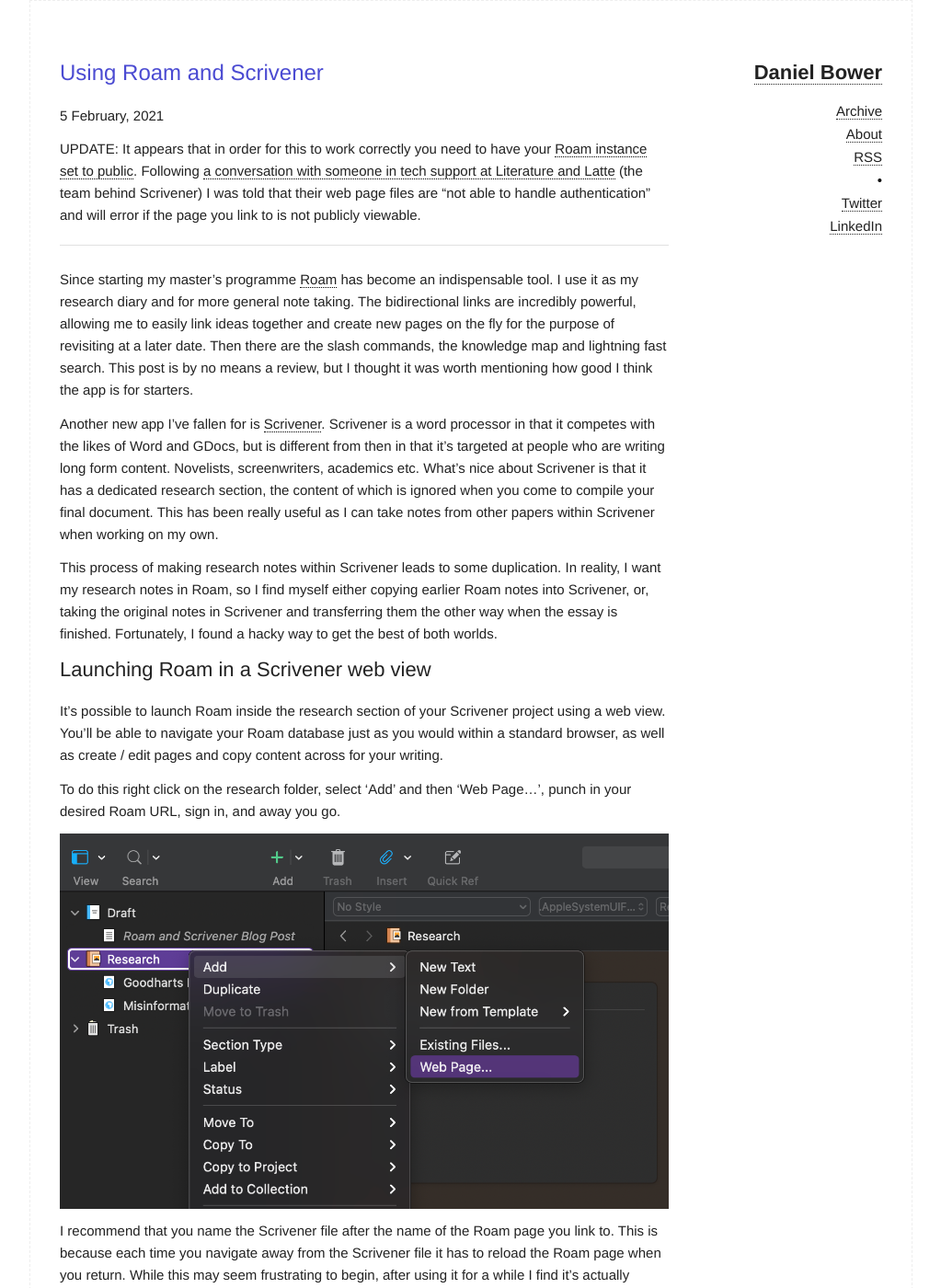
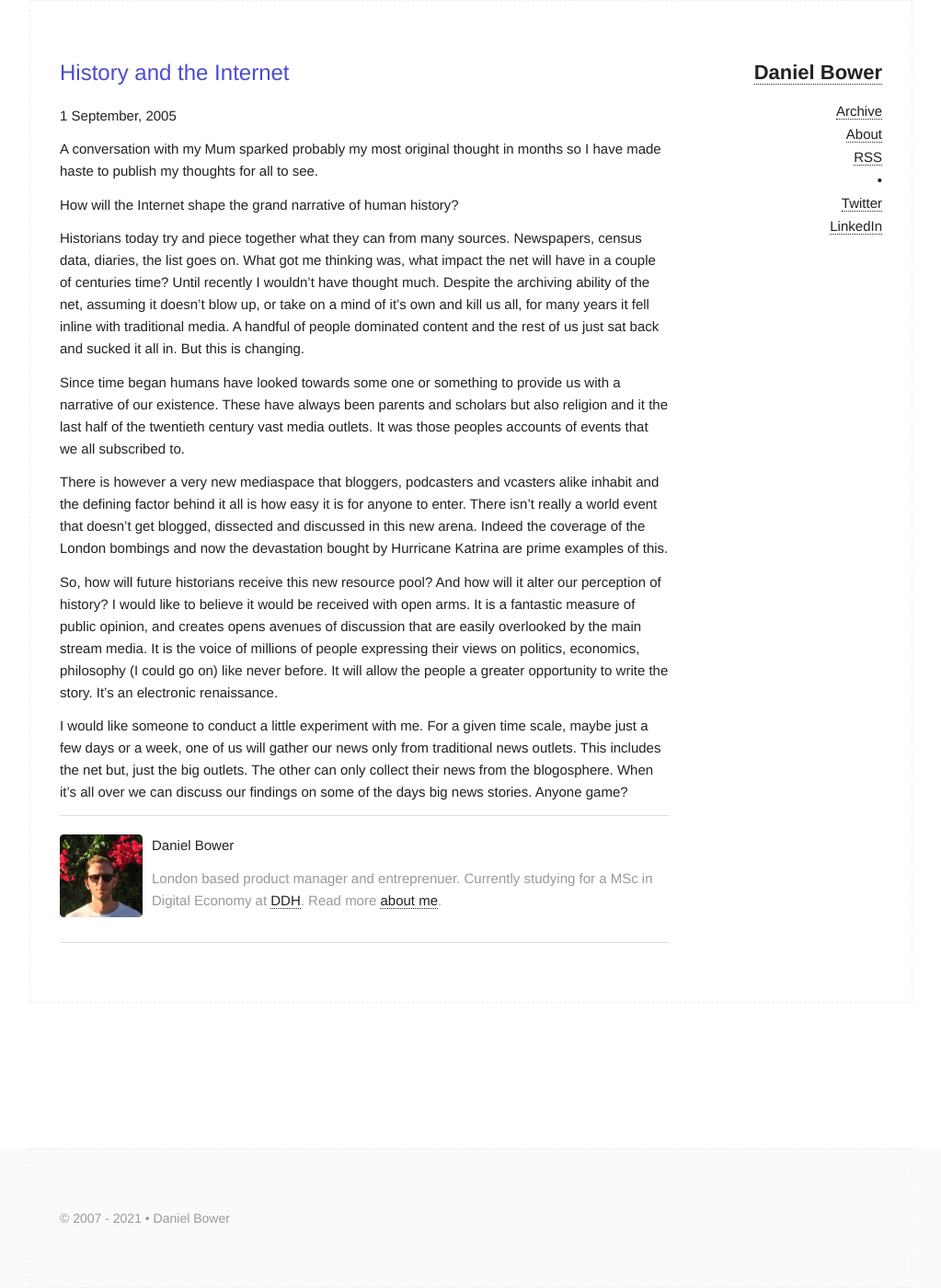
Before and after one commit to danielbower/personal-blog, a Jekyll site: the page built from _posts/2005-09-01-history-and-the-internet.md, in a window 1280 px wide and 1400 px high. Shown: the whole window at 92% size, without its empty margins (128-1151 px from the left). Built offline with Jekyll 4.4.1, drawn with Linux system fonts in a browser that asks for light colours; some of the changed text lies outside the part shown.

Commit message:
Actual posts

```diff
--- a/_posts/2005-09-01-history-and-the-internet.md
+++ b/_posts/2005-09-01-history-and-the-internet.md
@@ -1,35 +1,19 @@
 ---
 layout: post
-title:  "Using Roam and Scrivener"
-date: 2021-02-05
+title:  "History and the Internet"
+date: 2005-09-01
 categories:
 ---
-UPDATE: It appears that in order for this to work correctly you need to have your [Roam instance set to public](https://www.roamstack.com/roam-data-outside-roam/#shared-databases-walkthrough-public-db). Following [a conversation with someone in tech support at Literature and Latte](https://www.literatureandlatte.com/forum/viewtopic.php?p=331361#p331361) (the team behind Scrivener) I was told that their web page files are "not able to handle authentication" and will error if the page you link to is not publicly viewable.
+A conversation with my Mum sparked probably my most original thought in months so I have made haste to publish my thoughts for all to see.
 
----
+How will the Internet shape the grand narrative of human history?
 
-Since starting my master's programme [Roam](https://roamresearch.com) has become an indispensable tool. I use it as my research diary and for more general note taking. The bidirectional links are incredibly powerful, allowing me to easily link ideas together and create new pages on the fly for the purpose of revisiting at a later date. Then there are the slash commands, the knowledge map and lightning fast search. This post is by no means a review, but I thought it was worth mentioning how good I think the app is for starters.
+Historians today try and piece together what they can from many sources. Newspapers, census data, diaries, the list goes on. What got me thinking was, what impact the net will have in a couple of centuries time? Until recently I wouldn't have thought much. Despite the archiving ability of the net, assuming it doesn't blow up, or take on a mind of it's own and kill us all, for many years it fell inline with traditional media. A handful of people dominated content and the rest of us just sat back and sucked it all in. But this is changing.
 
-Another new app I've fallen for is [Scrivener](https://www.literatureandlatte.com/scrivener/overview). Scrivener is a word processor in that it competes with the likes of Word and GDocs, but is different from then in that it's targeted at people who are writing long form content. Novelists, screenwriters, academics etc. What's nice about Scrivener is that it has a dedicated research section, the content of which is ignored when you come to compile your final document. This has been really useful as I can take notes from other papers within Scrivener when working on my own.
+Since time began humans have looked towards some one or something to provide us with a narrative of our existence. These have always been parents and scholars but also religion and it the last half of the twentieth century vast media outlets. It was those peoples accounts of events that we all subscribed to.
 
-This process of making research notes within Scrivener leads to some duplication. In reality, I want my research notes in Roam, so I find myself either copying earlier Roam notes into Scrivener, or, taking the original notes in Scrivener and transferring them the other way when the essay is finished. Fortunately, I found a hacky way to get the best of both worlds.
+There is however a very new mediaspace that bloggers, podcasters and vcasters alike inhabit and the defining factor behind it all is how easy it is for anyone to enter. There isn't really a world event that doesn't get blogged, dissected and discussed in this new arena. Indeed the coverage of the London bombings and now the devastation bought by Hurricane Katrina are prime examples of this.
 
-## Launching Roam in a Scrivener web view
+So, how will future historians receive this new resource pool? And how will it alter our perception of history? I would like to believe it would be received with open arms. It is a fantastic measure of public opinion, and creates opens avenues of discussion that are easily overlooked by the main stream media. It is the voice of millions of people expressing their views on politics, economics, philosophy (I could go on) like never before. It will allow the people a greater opportunity to write the story. It's an electronic renaissance.
 
-It's possible to launch Roam inside the research section of your Scrivener project using a web view. You'll be able to navigate your Roam database just as you would within a standard browser, as well as create / edit pages and copy content across for your writing.
-
-To do this right click on the research folder, select 'Add' and then 'Web Page...', punch in your desired Roam URL, sign in, and away you go.
-
-![A screenshot showing how you add a web view to Scrivener](/assets/img/adding-roam.png)
-
-I recommend that you name the Scrivener file after the name of the Roam page you link to. This is because each time you navigate away from the Scrivener file it has to reload the Roam page when you return. While this may seem frustrating to begin, after using it for a while I find it's actually preferable. It means that each Scrivener file in your research section is dedicated to a specific Roam page, rather than being a general link to your entire Roam database. If you want to have access to more Roam pages, create new Scrivener files, just as you would if you were creating notes in Scrivener without Roam.
-
-![A screenshot of Roam working inside Scrivener](/assets/img/roam-scrivener.png)
-
-The only regular frustration I run into is when I create a new Roam page inside Scrivener, only to lose that page when I return to my writing. The quickest way to combat this is to open the page menu inside Roam, click 'Share link to this page' and then create a new Scrivener file using the URL that was just copied to your clipboard. It's imperfect, but like I said, this is a hack.
-
-![Using the page menu in Roam to copy the page's URL](/assets/img/share-url.png)
-
-Other than this, the occasional crash from Scrivener, and failed load from Roam, I've found this system to be pretty handy. It allows me to keep all my note taking centralised within Roam, and avoids the need to switch between different apps. The later I find particularly handy given that retaining focus is one of the aspects of writing I find hardest; accessing Roam in this way means I can work for long periods of time with only Scrivener open on my Mac.
-
-Hopefully this is of use to you. Or, if you find a better way to achieve the same thing, [be sure to let me know](https://twitter.com/danielbower).
+I would like someone to conduct a little experiment with me. For a given time scale, maybe just a few days or a week, one of us will gather our news only from traditional news outlets. This includes the net but, just the big outlets. The other can only collect their news from the blogosphere. When it's all over we can discuss our findings on some of the days big news stories. Anyone game?
```
Also changed, not shown: _posts/2021-02-15-blog-open-source.md (+5 -29 lines).
